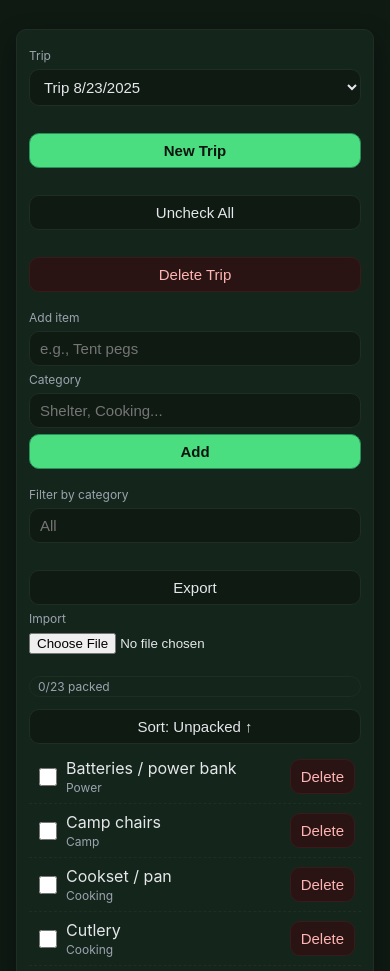
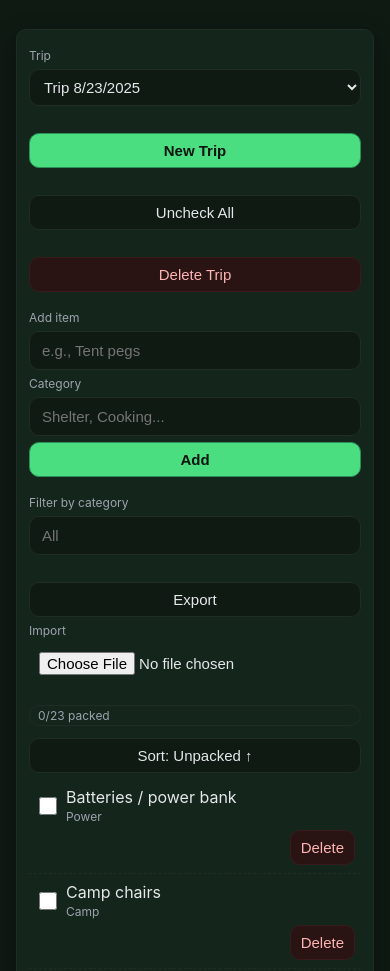
Before and after one commit to mumfordpj/CampingEquipment, a plain HTML site: page index.html in a window 390 px wide. Shown: the part 103-1074 px from the top of the page. Drawn offline with Linux system fonts and the light colour scheme.

Commit message:
Update style.css

```diff
--- a/style.css
+++ b/style.css
@@ -1,4 +1,4 @@
-
+/* ============ Theme tokens ============ */
 :root {
   --bg: #0f1a13;
   --card: #14251b;
@@ -9,6 +9,7 @@
   --border: #1f2d24;
 }
 
+/* ============ Base ============ */
 * { box-sizing: border-box; }
 html, body {
   height: 100%;
@@ -16,15 +17,17 @@ html, body {
   font-family: -apple-system, BlinkMacSystemFont, "Segoe UI", Roboto, Inter, Helvetica, Arial, sans-serif;
   background: var(--bg);
   color: var(--text);
+  -webkit-font-smoothing: antialiased;
+  -moz-osx-font-smoothing: grayscale;
 }
-header {
-  padding: 16px 16px 0;
-}
+header { padding: 16px 16px 0; }
 .app {
   max-width: 820px;
   margin: 0 auto;
   padding: 16px;
 }
+
+/* ============ Cards / Headings ============ */
 .card {
   background: var(--card);
   border: 1px solid var(--border);
@@ -36,26 +39,30 @@ h1 {
   font-size: 24px;
   margin: 0 0 8px;
 }
+
+/* ============ Controls ============ */
 .controls {
   display: grid;
   grid-template-columns: 1fr 1fr;
-  gap: 8px;
+  gap: 12px;
   margin: 12px 0 16px;
-}
-.controls button, .controls select {
-  width: 100%;
 }
 .row {
   display: flex;
-  gap: 8px;
-  margin: 8px 0;
+  gap: 10px;
+  margin: 10px 0;
+  align-items: center;
 }
+
+/* Inputs / Buttons */
 input[type="text"], select {
   padding: 10px 12px;
   border-radius: 10px;
   border: 1px solid var(--border);
   background: #0e1a12;
   color: var(--text);
+  width: 100%;
+  min-width: 0;
 }
 button {
   padding: 10px 12px;
@@ -64,7 +71,9 @@ button {
   background: #0e1a12;
   color: var(--text);
   cursor: pointer;
+  transition: transform .04s ease, opacity .2s ease;
 }
+button:active { transform: translateY(1px); opacity: .9; }
 button.primary {
   background: var(--accent);
   color: #0b1510;
@@ -76,9 +85,9 @@ button.danger {
   border-color: #3a1b1b;
   color: #ffb4b4;
 }
-.list {
-  margin-top: 4px;
-}
+
+/* ============ List / Items ============ */
+.list { margin-top: 4px; }
 .item {
   display: grid;
   grid-template-columns: auto 1fr auto;
@@ -88,83 +97,54 @@ button.danger {
   border-bottom: 1px dashed var(--border);
 }
 .item:last-child { border-bottom: none; }
-.item input[type="checkbox"] {
-  width: 20px;
-  height: 20px;
+.item input[type="checkbox"] { width: 20px; height: 20px; }
+.item .name {
+  display: flex; flex-direction: column; min-width: 0;
 }
-.item .name {
-  display: flex;
-  flex-direction: column;
+.item .name > div:first-child { overflow: hidden; text-overflow: ellipsis; white-space: nowrap; }
+.item .cat { color: var(--muted); font-size: 12px; margin-top: 2px; }
+
+.badge {
+  display: inline-block; padding: 2px 8px; font-size: 12px;
+  border-radius: 999px; border: 1px solid var(--border); color: var(--muted);
 }
-.item .cat {
-  color: var(--muted);
-  font-size: 12px;
-  margin-top: 2px;
-}
-.badge {
-  display: inline-block;
-  padding: 2px 8px;
-  font-size: 12px;
-  border-radius: 999px;
-  border: 1px solid var(--border);
-  color: var(--muted);
-}
+
+/* ============ Misc ============ */
 footer {
   margin-top: 14px;
-  display: flex;
-  justify-content: space-between;
-  font-size: 12px;
-  color: var(--muted);
+  display: flex; justify-content: space-between;
+  font-size: 12px; color: var(--muted);
 }
 hr { border: none; border-top: 1px solid var(--border); margin: 16px 0; }
-label { font-size: 12px; color: var(--muted); display:block; margin-bottom:6px;}
+label { font-size: 12px; color: var(--muted); display:block; margin-bottom:6px; }
+
+/* ============ Mobile tweaks ============ */
 @media (max-width: 560px) {
-  .controls {
-    grid-template-columns: 1fr;
-    gap: 6px;
+  .controls { grid-template-columns: 1fr; gap: 6px; }
+  .row { flex-direction: column; align-items: stretch; gap: 6px; margin: 6px 0; }
+
+  .row > * { width: 100%; }
+  button, input, select { width: 100%; padding: 8px 10px; font-size: 15px; }
+
+  .card { padding: 12px; border-radius: 10px; }
+  h1 { font-size: 20px; margin-bottom: 4px; }
+
+  /* Put Delete on its own line to prevent overflow */
+  .item {
+    grid-template-columns: auto 1fr;
+    grid-template-areas:
+      "check name"
+      "delete delete";
+    gap: 6px; padding: 8px 6px;
   }
+  .item input[type="checkbox"] { grid-area: check; width: 18px; height: 18px; }
+  .item .name { grid-area: name; }
+  .item button { grid-area: delete; justify-self: end; width: auto; }
 
-  .row {
-    flex-direction: column;
-    align-items: stretch;
-    gap: 6px;
-    margin: 6px 0;
-  }
+  footer { font-size: 11px; flex-direction: column; gap: 4px; text-align: center; }
+}
 
-  .row > * {
-    width: 100%;
-  }
-
-  input[type="text"], select, button {
-    width: 100%;
-    padding: 8px 10px;
-    font-size: 15px;
-  }
-
-  .card {
-    padding: 12px;
-    border-radius: 10px;
-  }
-
-  h1 {
-    font-size: 20px;
-    margin-bottom: 4px;
-  }
-
-  .item {
-    padding: 8px 6px;
-    gap: 6px;
-  }
-
-  .item input[type="checkbox"] {
-    width: 18px;
-    height: 18px;
-  }
-
-  footer {
-    font-size: 11px;
-    flex-direction: column;
-    gap: 4px;
-    text-align: center;
-  }
+@media (max-width: 380px) {
+  .app { padding: 12px; }
+  .card { padding: 10px; }
 }
```
